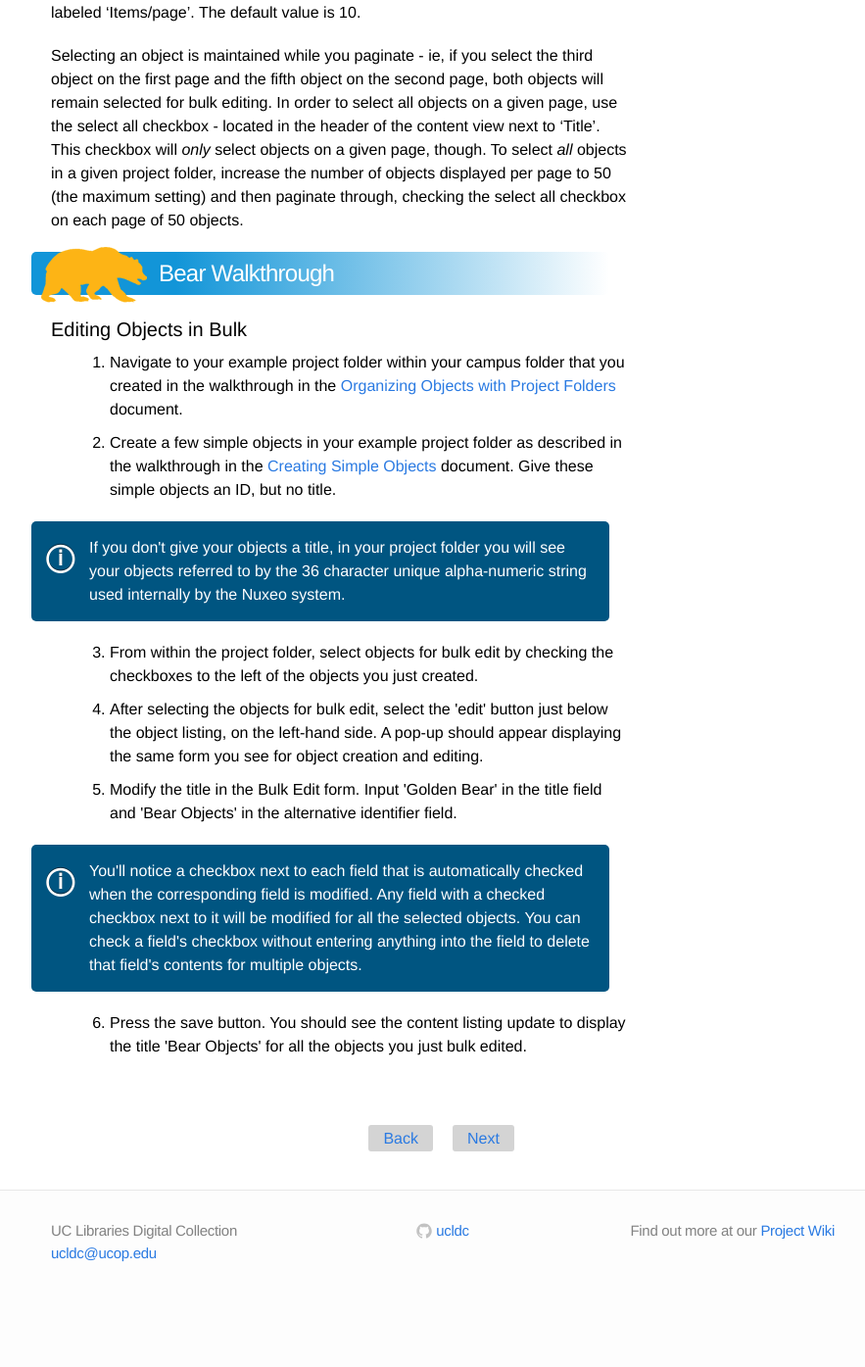
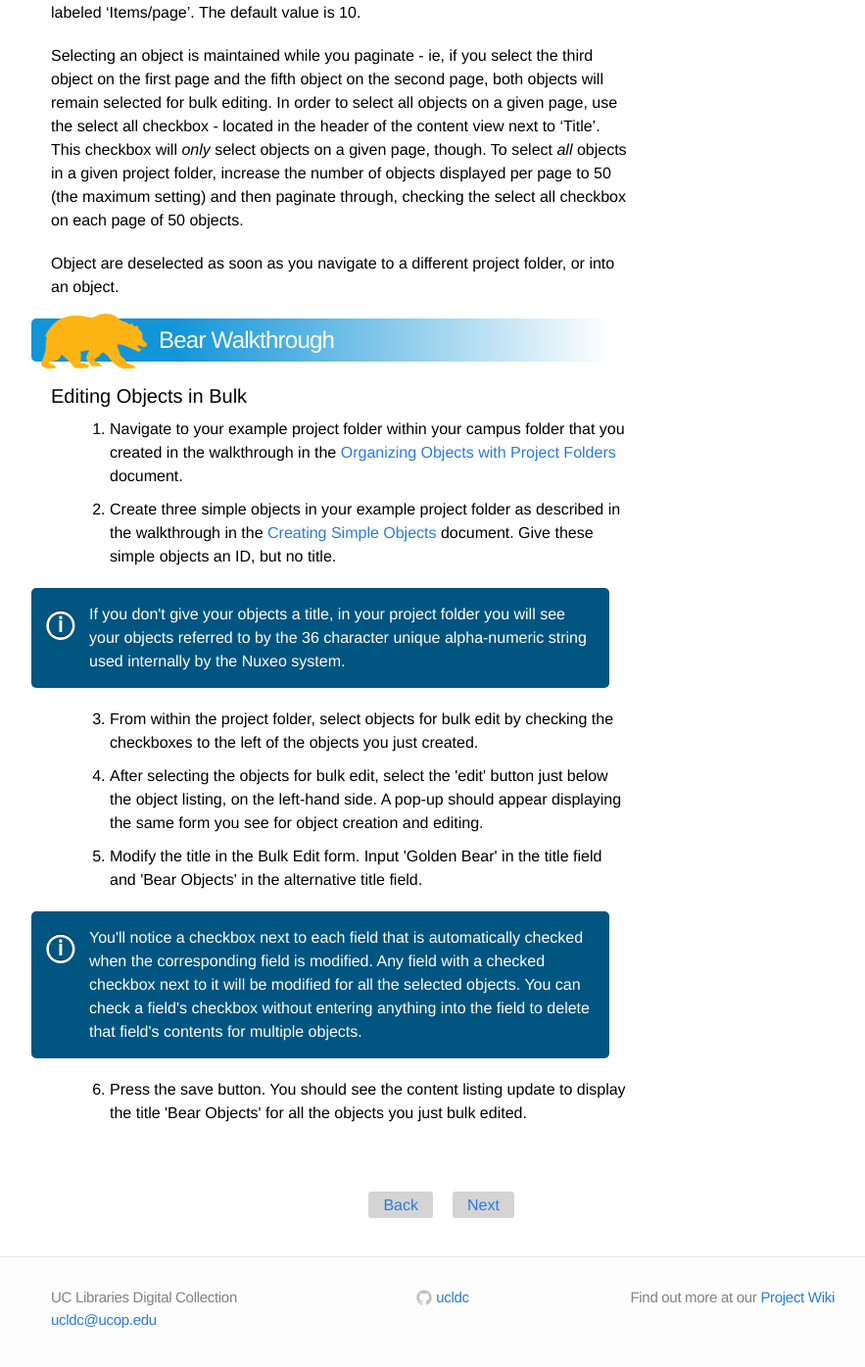
Before and after one commit to ucldc/ucldc-docs, a Jekyll site: the page built from docs/dams/bulk-edit.md, in a window 1280 px wide and 1400 px high, scrolled down 581 px. Shown: the top 1395 px of the window at 98% size, without its empty margins (188-1071 px from the left). Built offline with Jekyll 4.4.1, drawn with Linux system fonts in a browser that asks for light colours; nearby versions of some CDN libraries; before the commit the page ends 1916 px from its top, so only the background shows below that.

```diff
--- a/docs/dams/bulk-edit.md
+++ b/docs/dams/bulk-edit.md
@@ -17,19 +17,21 @@
 
 Selecting an object is maintained while you paginate - ie, if you select the third object on the first page and the fifth object on the second page, both objects will remain selected for bulk editing. In order to select all objects on a given page, use the select all checkbox - located in the header of the content view next to 'Title'. This checkbox will _only_ select objects on a given page, though. To select _all_ objects in a given project folder, increase the number of objects displayed per page to 50 (the maximum setting) and then paginate through, checking the select all checkbox on each page of 50 objects.
 
+Object are deselected as soon as you navigate to a different project folder, or into an object.
+
 <div class="walkthrough new">Bear Walkthrough</div>
 
 ## Editing Objects in Bulk
 
 1. Navigate to your example project folder within your campus folder that you created in the walkthrough in the <a href="{{ site.url }}{{ site.baseurl}}/docs/dams/organization">Organizing Objects with Project Folders</a> document.
-2. Create a few simple objects in your example project folder as described in the walkthrough in the <a href="{{ site.url }}{{ site.baseurl }}/docs/dams/create-objects">Creating Simple Objects</a> document. Give these simple objects an ID, but no title.
+2. Create three simple objects in your example project folder as described in the walkthrough in the <a href="{{ site.url }}{{ site.baseurl }}/docs/dams/create-objects">Creating Simple Objects</a> document. Give these simple objects an ID, but no title.
 
 <div class="note"><p>If you don't give your objects a title, in your project folder you will see your objects referred to by the 36 character unique alpha-numeric string used internally by the Nuxeo system. </p></div>
 
 <ol start="3">
   <li>From within the project folder, select objects for bulk edit by checking the checkboxes to the left of the objects you just created.</li>
   <li>After selecting the objects for bulk edit, select the 'edit' button just below the object listing, on the left-hand side. A pop-up should appear displaying the same form you see for object creation and editing.</li>
-  <li>Modify the title in the Bulk Edit form. Input 'Golden Bear' in the title field and 'Bear Objects' in the alternative identifier field.</li>
+  <li>Modify the title in the Bulk Edit form. Input 'Golden Bear' in the title field and 'Bear Objects' in the alternative title field.</li>
 </ol>
 
 <div class="note">You'll notice a checkbox next to each field that is automatically checked when the corresponding field is modified. Any field with a checked checkbox next to it will be modified for all the selected objects. You can check a field's checkbox without entering anything into the field to delete that field's contents for multiple objects.</div>
```
Also changed, not shown: other parts of docs/dams/bulk-edit.md (+1 -1 lines), docs/dams/clipboard.md (added, +61 -0 lines).
